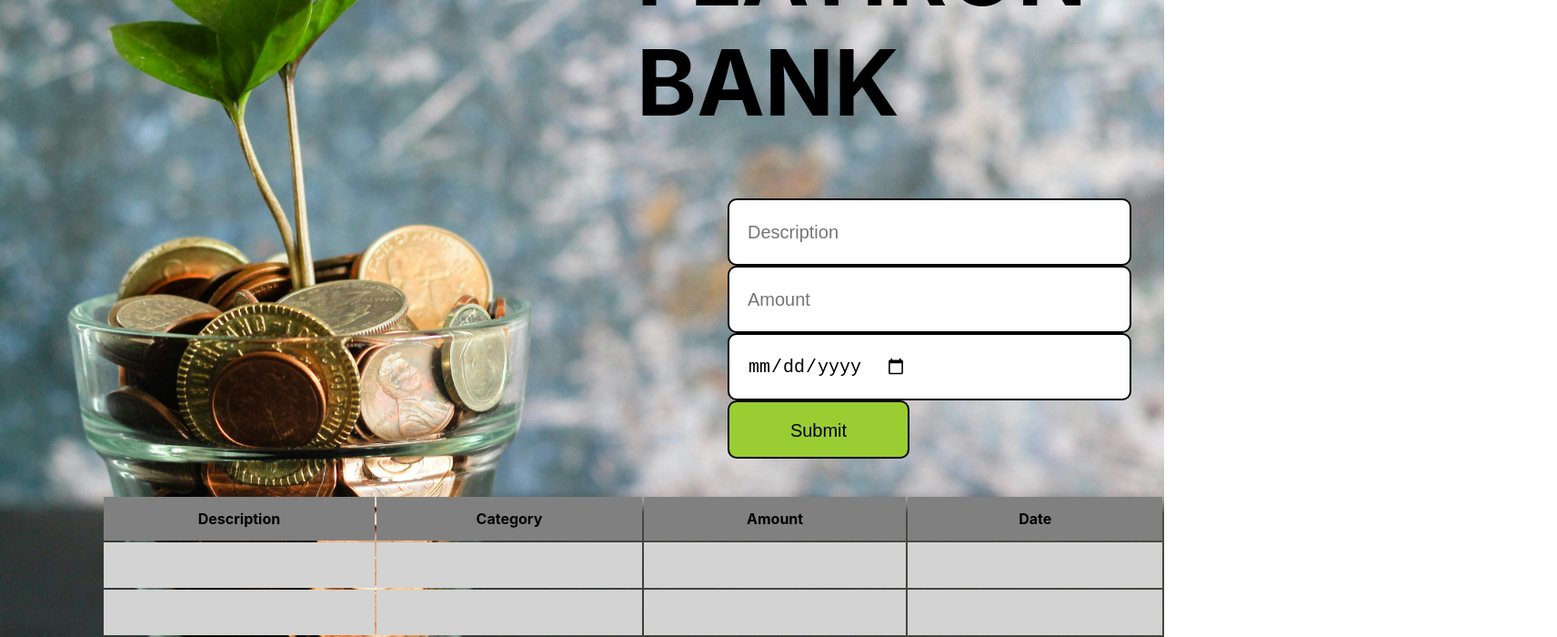
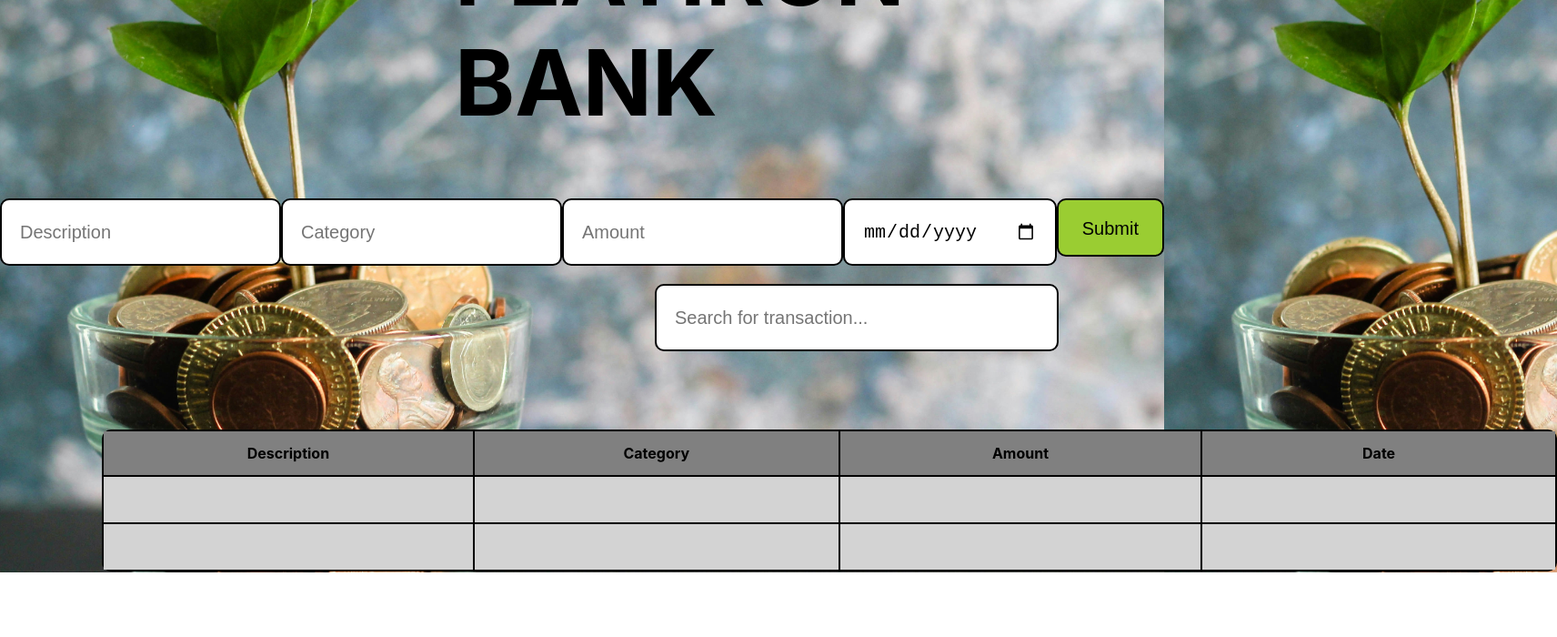
Before and after one commit to DevNorah/phase-2-code-challenge-1, a React (Create React App) app: page / in a window 1280 px wide. Shown: the part 171-871 px from the top of the page at 91% size, 1712 px wide, since content can reach past the window. After the commit the page ends 800 px from the top, so only its background shows below. Built offline with nearby package versions, Linux system fonts and the light colour scheme.

Commit message:
modified searchInput component and Transaction component

```diff
--- a/src/App.css
+++ b/src/App.css
@@ -19,7 +19,7 @@
 
 .title {
   align-items: center;
-  margin-left: 2em;
+  /* margin-left: 2em; */
   font-size: 10px;
   margin-top: -10rem;
 
@@ -35,15 +35,32 @@
   padding: 20px;
 }
 
-.transactionForm input{
-  margin-left: 40em;
+.search-input {
+  margin-left: 45em;
+  height: 10em;
+  margin-top: 20px;
+}
+
+form{
   display: flex;
+  justify-content: space-around;
+
+}
+
+form .transactionForm input{
+  display: flex;
+  flex-direction: row;
   flex-wrap: wrap;
 
 }
 
 .table {
+
+  background-color: black;
+  border-radius: 10px;
+  width: 100em;
   margin-left: 7em;
+
 }
 
 .table tr{
@@ -54,7 +71,7 @@
 
 .table td {
   background-color: lightgrey;
-  width: 25em;
+  width: 35em;
   height: 3em;
 }
 
--- a/src/App.js
+++ b/src/App.js
@@ -1,4 +1,5 @@
 import './App.css';
+import SearchInput from './Components/SearchInput';
 import TransactionForm from './Components/TransactionForm';
 import Transactions from './Components/Transactions';
 
@@ -10,6 +11,7 @@
    <div className='App'>
       <h1 className='title'>{title}</h1>
       <TransactionForm />
+      <SearchInput />
       <Transactions />
     </div>
   )
--- /dev/null
+++ b/src/Components/SearchInput.jsx
@@ -0,0 +1,11 @@
+import React from 'react'
+
+function SearchInput() {
+  return (
+    <div className='search-input'>
+        <input type="text" placeholder='Search for transaction...'/>
+    </div>
+  )
+}
+
+export default SearchInput
--- a/src/Components/TransactionForm.jsx
+++ b/src/Components/TransactionForm.jsx
@@ -3,16 +3,18 @@
 const TransactionForm = () => {
 
   return (
-   <div className="transactionForm">
+   <div>
 
 
-     <form>
+     <form className="transactionForm">
+
         <input type="text" placeholder='Description'/>
+        <input type="text" placeholder='Category'/>
         <input type="number" placeholder='Amount'/>
         <input type="date" placeholder='Date'/>
         <input className="submit-btn" onClick = {() => alert('Submitted')}type="Submit" value="Submit" /><br /><br />
 
-        </form>
+      </form>
    </div>
 
   )
```
